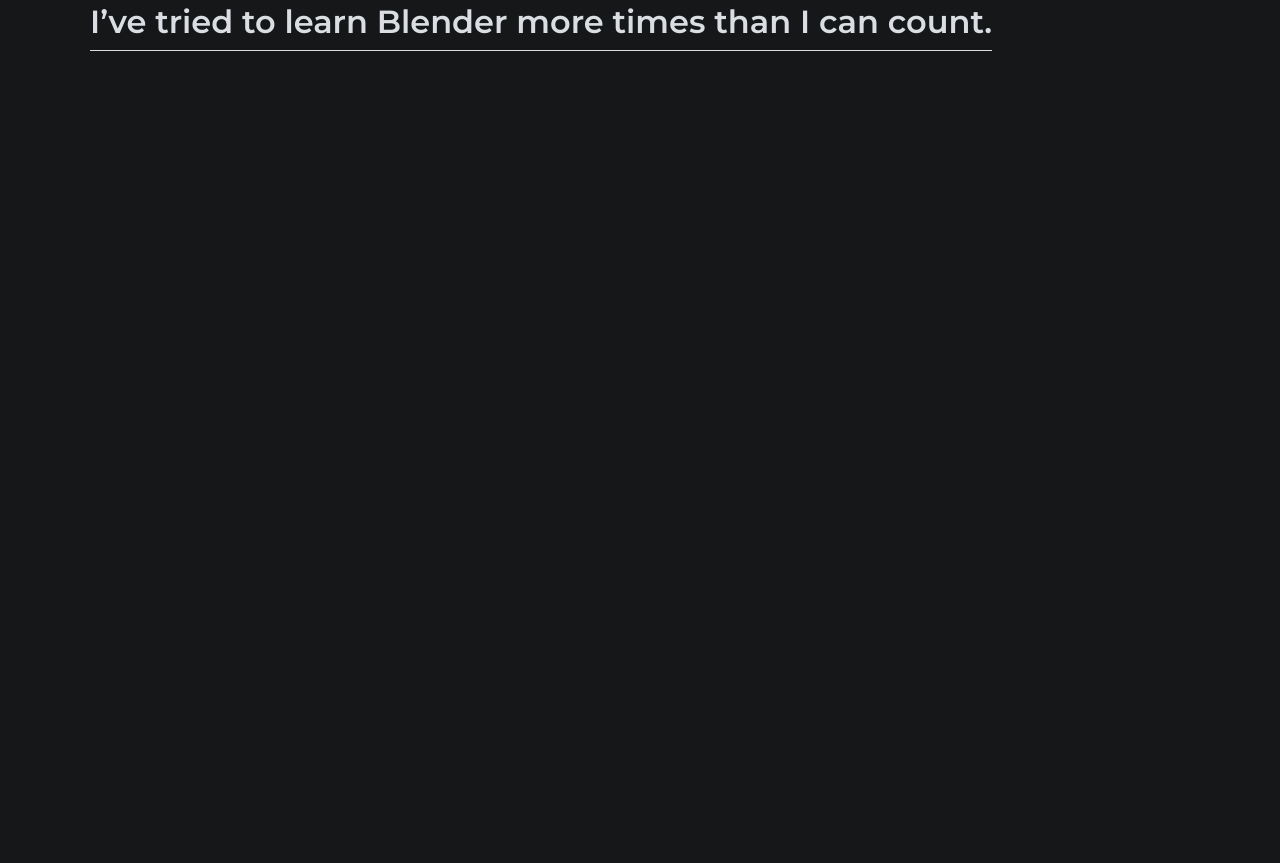
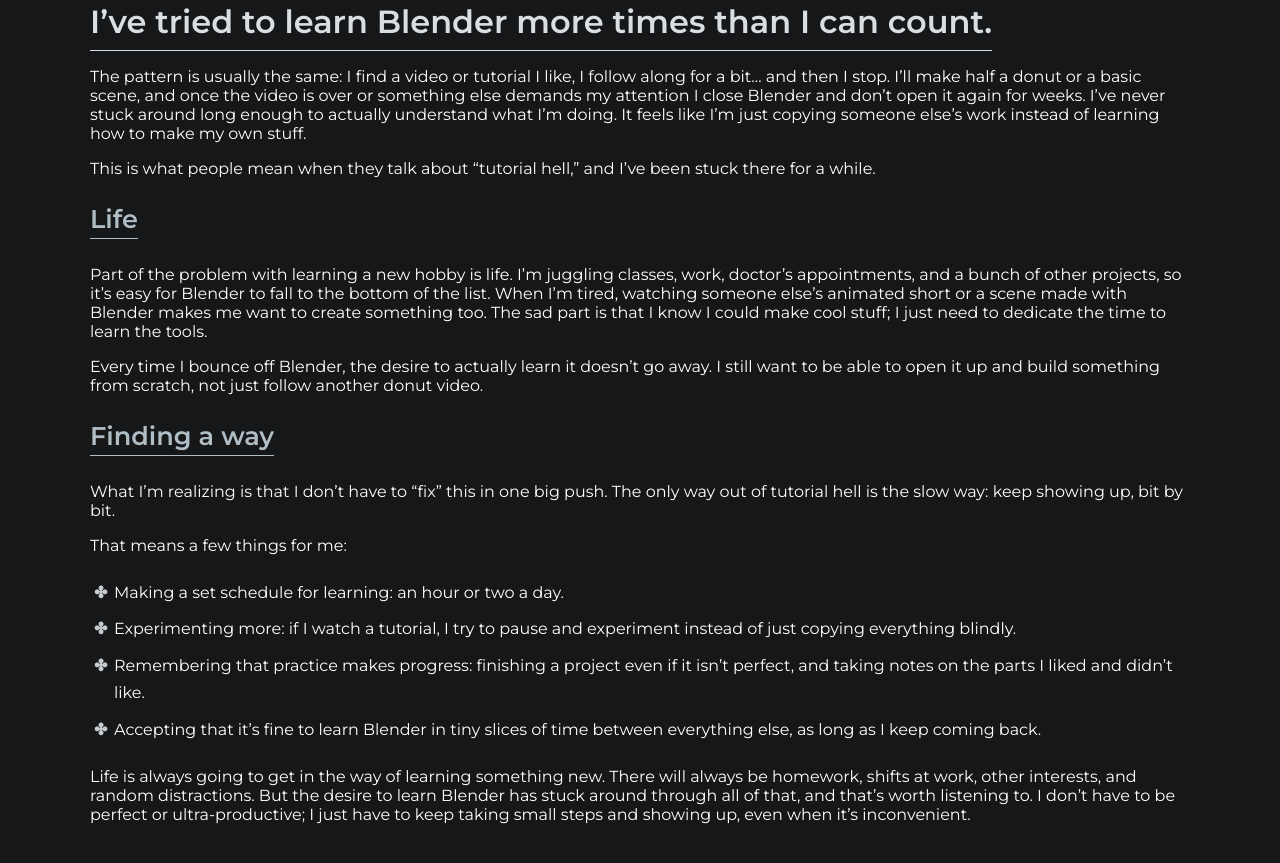
Before and after one commit to Oddly-Augmented/oddly-augmented.github.io, a Jekyll site: the page built from _posts/2026-06-30-Learning-Blender.md, in a window 1280 px wide and 1400 px high, scrolled down 319 px. Shown: the part 499-1362 px from the top of the window. Built offline with Jekyll 4.4.1, drawn with Linux system fonts in a browser that asks for light colours; before the commit the page ends 949 px from its top, so only the background shows below that; some of the changed text lies outside the part shown.

Commit message:
Finish blender post

```diff
--- a/_posts/2026-06-30-Learning-Blender.md
+++ b/_posts/2026-06-30-Learning-Blender.md
@@ -1,18 +1,40 @@
 ---
 layout: post
-title: "Learning Blender(Again)"
+title: "Learning Blender (Again)"
 date: 2026-06-30
 description:
 category: Art
 image: /images/Blender lowpoly.png
-image_alt: "Low poly render of a 2 traffic cones and a fir hydrant made in Blender"
+image_alt: "Low poly render of 2 traffic cones and a fire hydrant made in Blender"
 card_style: auto
 excerpt: Trying to learn Blender again.
 ---
+
 <figure class="post-image">
-  <img src="/images/Blender lowpoly.png" alt="BLow poly render of a 2 traffic cones and a fir hydrant made in Blender
-  src: /images/Blender lowpoly.png">
+  <img src="/images/Blender lowpoly.png" alt="Low poly render of 2 traffic cones and a fire hydrant made in Blender">
   <figcaption>Low-Poly Render</figcaption>
 </figure>
 
 ## I've tried to learn Blender more times than I can count.
+
+The pattern is usually the same: I find a video or tutorial I like, I follow along for a bit… and then I stop. I’ll make half a donut or a basic scene, and once the video is over or something else demands my attention I close Blender and don’t open it again for weeks. I’ve never stuck around long enough to actually understand what I’m doing. It feels like I’m just copying someone else’s work instead of learning how to make my own stuff.
+
+This is what people mean when they talk about “tutorial hell,” and I’ve been stuck there for a while.
+
+### Life
+
+Part of the problem with learning a new hobby is life. I’m juggling classes, work, doctor’s appointments, and a bunch of other projects, so it’s easy for Blender to fall to the bottom of the list. When I’m tired, watching someone else’s animated short or a scene made with Blender makes me want to create something too. The sad part is that I know I could make cool stuff; I just need to dedicate the time to learn the tools.
+
+Every time I bounce off Blender, the desire to actually learn it doesn’t go away. I still want to be able to open it up and build something from scratch, not just follow another donut video.
+
+### Finding a way
+
+What I’m realizing is that I don’t have to “fix” this in one big push. The only way out of tutorial hell is the slow way: keep showing up, bit by bit.
+
+That means a few things for me:
+- Making a set schedule for learning: an hour or two a day.
+- Experimenting more: if I watch a tutorial, I try to pause and experiment instead of just copying everything blindly.
+- Remembering that practice makes progress: finishing a project even if it isn’t perfect, and taking notes on the parts I liked and didn’t like.
+- Accepting that it’s fine to learn Blender in tiny slices of time between everything else, as long as I keep coming back.
+
+Life is always going to get in the way of learning something new. There will always be homework, shifts at work, other interests, and random distractions. But the desire to learn Blender has stuck around through all of that, and that’s worth listening to. I don’t have to be perfect or ultra-productive; I just have to keep taking small steps and showing up, even when it’s inconvenient.
```
